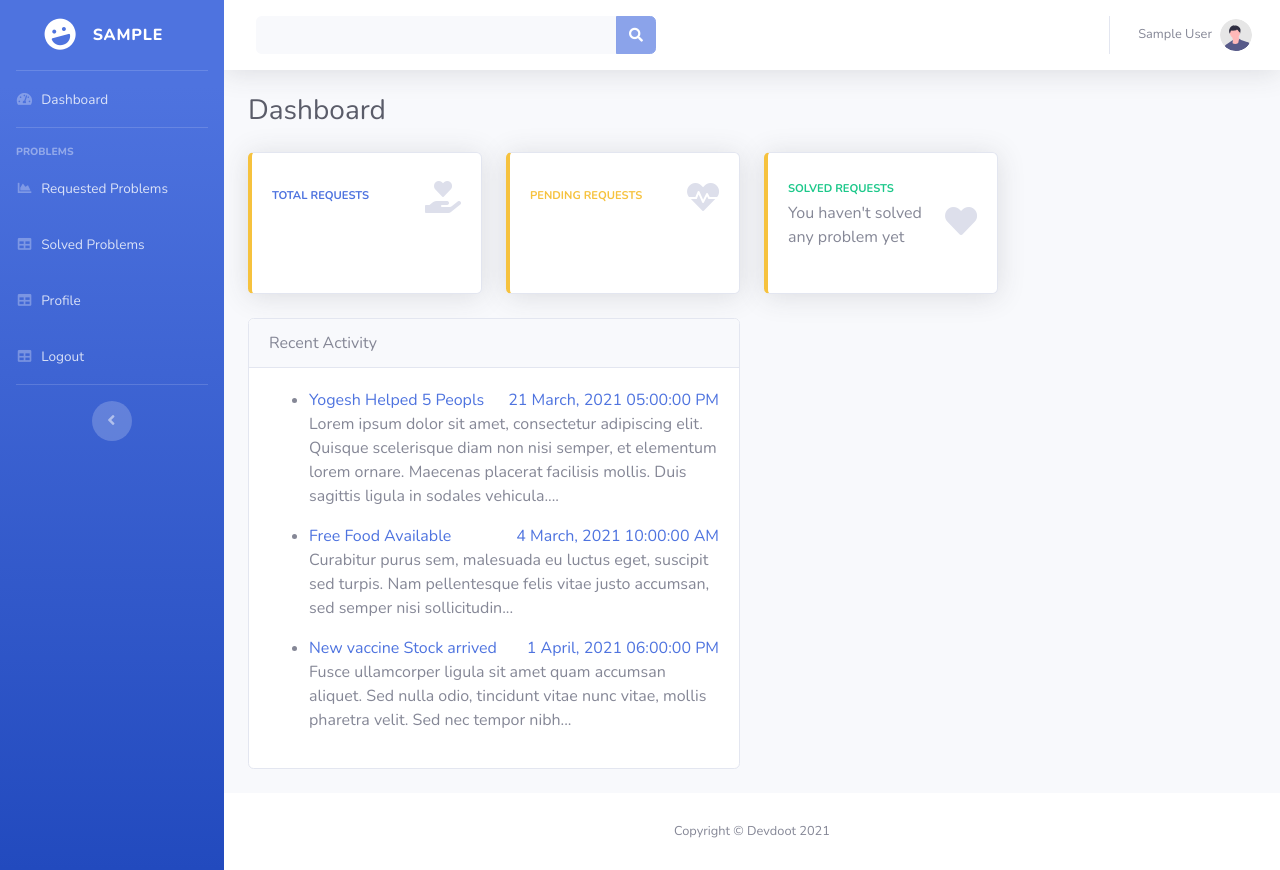
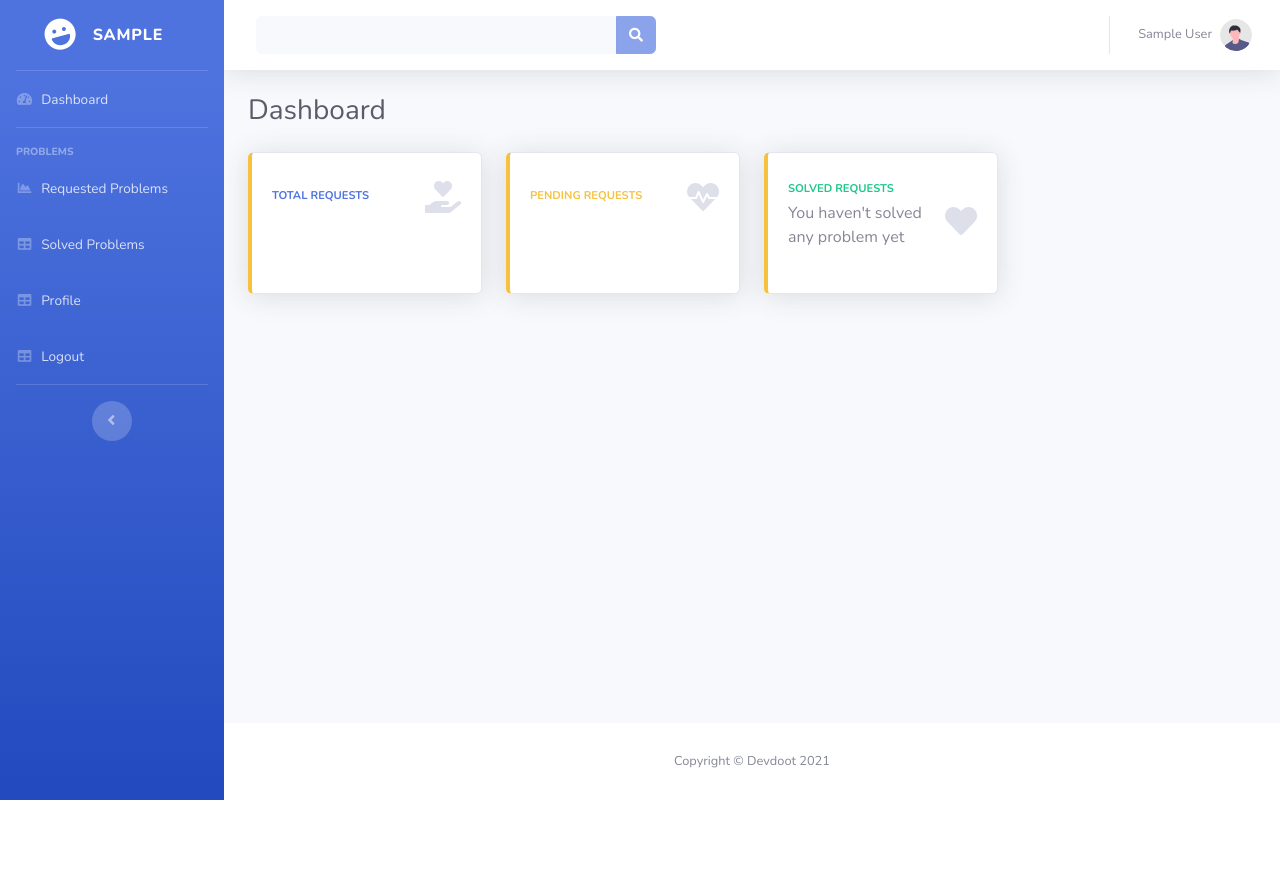
Before and after one commit to krisskad/Devdoot, a Django app: page /dashboard/ in a window 1280 px wide. After the commit the page ends 800 px from the top, so only its background shows below. Run offline with Django 3.2, Linux system fonts and the light colour scheme; the visitor is signed in with stand-in values (Sample User, id 1); some libraries are stand-ins or nearby versions.

Commit message:
dashboard content row removed

```diff
--- a/templates/dashboard/dashboard.html
+++ b/templates/dashboard/dashboard.html
@@ -111,44 +111,44 @@
                     </div>
                 </div>
 
-                <!-- Content Row -->
-                <div class="row">
-                    <div class="col-xxl-4 col-xl-6 mb-4">
-                        <div class="card card-header-actions h-100">
-                            <div class="card-header">
-                                Recent Activity
-                            </div>
-                            <div class="card-body">
+<!--                &lt;!&ndash; Content Row &ndash;&gt;-->
+<!--                <div class="row">-->
+<!--                    <div class="col-xxl-4 col-xl-6 mb-4">-->
+<!--                        <div class="card card-header-actions h-100">-->
+<!--                            <div class="card-header">-->
+<!--                                Recent Activity-->
+<!--                            </div>-->
+<!--                            <div class="card-body">-->
 
 
-                                <ul class="timeline">
-                                    <li>
-                                        <a href="#" target="_blank">Yogesh Helped 5 Peopls</a>
-                                        <a class="float-right" href="#">21 March, 2021 05:00:00 PM</a>
-                                        <p>Lorem ipsum dolor sit amet, consectetur adipiscing elit. Quisque scelerisque
-                                            diam non nisi semper, et elementum lorem ornare. Maecenas placerat facilisis
-                                            mollis. Duis sagittis ligula in sodales vehicula....</p>
-                                    </li>
-                                    <li>
-                                        <a href="#">Free Food Available</a>
-                                        <a class="float-right" href="#">4 March, 2021 10:00:00 AM</a>
-                                        <p>Curabitur purus sem, malesuada eu luctus eget, suscipit sed turpis. Nam
-                                            pellentesque felis vitae justo accumsan, sed semper nisi sollicitudin...</p>
-                                    </li>
-                                    <li>
-                                        <a href="#">New vaccine Stock arrived</a>
-                                        <a class="float-right" href="#">1 April, 2021 06:00:00 PM </a>
-                                        <p>Fusce ullamcorper ligula sit amet quam accumsan aliquet. Sed nulla odio,
-                                            tincidunt vitae nunc vitae, mollis pharetra velit. Sed nec tempor
-                                            nibh...</p>
-                                    </li>
-                                </ul>
+<!--                                <ul class="timeline">-->
+<!--                                    <li>-->
+<!--                                        <a href="#" target="_blank">Yogesh Helped 5 Peopls</a>-->
+<!--                                        <a class="float-right" href="#">21 March, 2021 05:00:00 PM</a>-->
+<!--                                        <p>Lorem ipsum dolor sit amet, consectetur adipiscing elit. Quisque scelerisque-->
+<!--                                            diam non nisi semper, et elementum lorem ornare. Maecenas placerat facilisis-->
+<!--                                            mollis. Duis sagittis ligula in sodales vehicula....</p>-->
+<!--                                    </li>-->
+<!--                                    <li>-->
+<!--                                        <a href="#">Free Food Available</a>-->
+<!--                                        <a class="float-right" href="#">4 March, 2021 10:00:00 AM</a>-->
+<!--                                        <p>Curabitur purus sem, malesuada eu luctus eget, suscipit sed turpis. Nam-->
+<!--                                            pellentesque felis vitae justo accumsan, sed semper nisi sollicitudin...</p>-->
+<!--                                    </li>-->
+<!--                                    <li>-->
+<!--                                        <a href="#">New vaccine Stock arrived</a>-->
+<!--                                        <a class="float-right" href="#">1 April, 2021 06:00:00 PM </a>-->
+<!--                                        <p>Fusce ullamcorper ligula sit amet quam accumsan aliquet. Sed nulla odio,-->
+<!--                                            tincidunt vitae nunc vitae, mollis pharetra velit. Sed nec tempor-->
+<!--                                            nibh...</p>-->
+<!--                                    </li>-->
+<!--                                </ul>-->
 
 
-                            </div>
-                        </div>
-                    </div>
-                </div>
+<!--                            </div>-->
+<!--                        </div>-->
+<!--                    </div>-->
+<!--                </div>-->
 
 
             </div>
```
